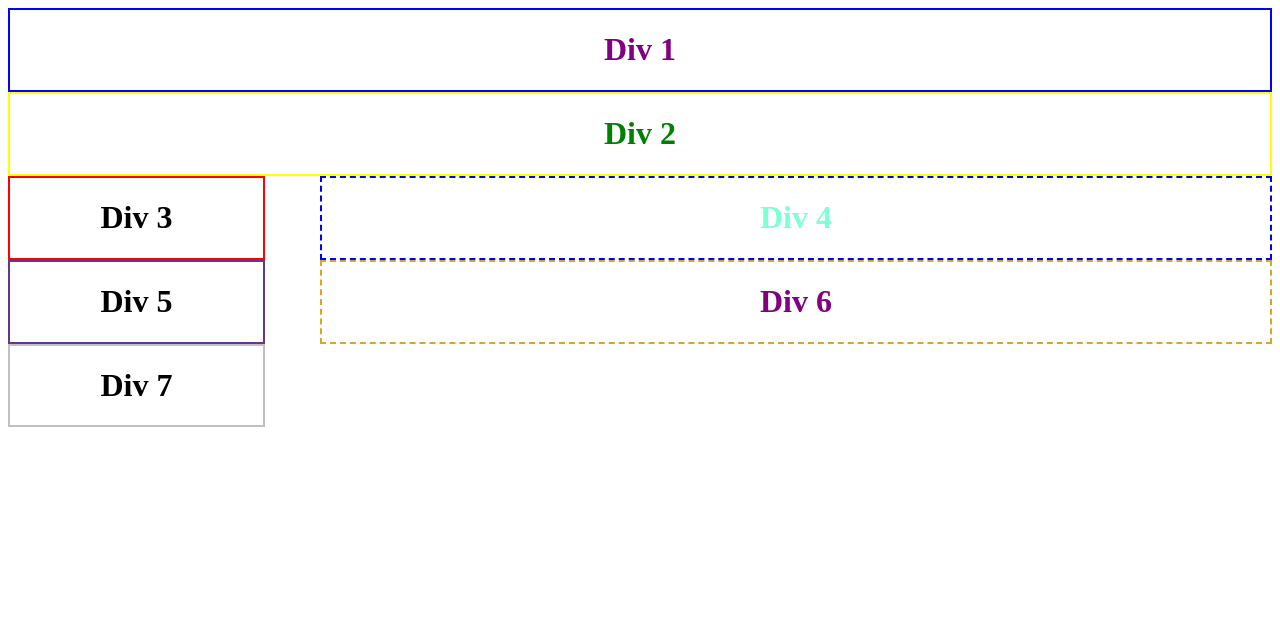
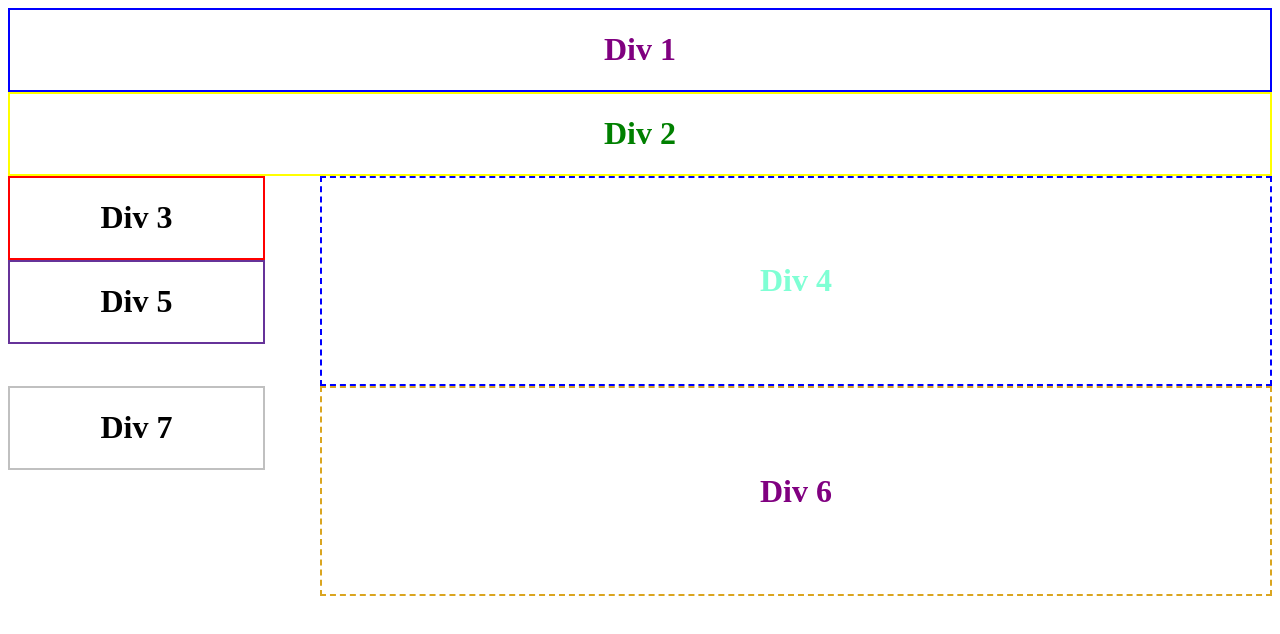
Before and after one commit to cs-fullstack-2020-spring/css-positioning-cw-JeffRThomas, a plain HTML site: page index.html in a window 1280 px wide. Drawn offline with Linux system fonts and the light colour scheme.

Commit message:
Total Alignment Attempt

```diff
--- a/style.css
+++ b/style.css
@@ -24,6 +24,7 @@
     border: 2px dashed blue;
     text-align: center;
     width: 75%;
+    padding: 5% 0 5% 0;
 }
 
 #div5 {
@@ -32,7 +33,6 @@
     border: 2px solid rebeccapurple;
     text-align: center;
     width: 20%;
-    clear: both;
 }
 
 #div6 {
@@ -41,6 +41,7 @@
     border: 2px dashed goldenrod;
     text-align: center;
     width: 75%;
+    padding: 5% 0 5% 0;
 }
 
 #div7 {
@@ -49,5 +50,4 @@
     border: 2px solid silver;
     text-align: center;
     width: 20%;
-    clear: both;
 }
```
